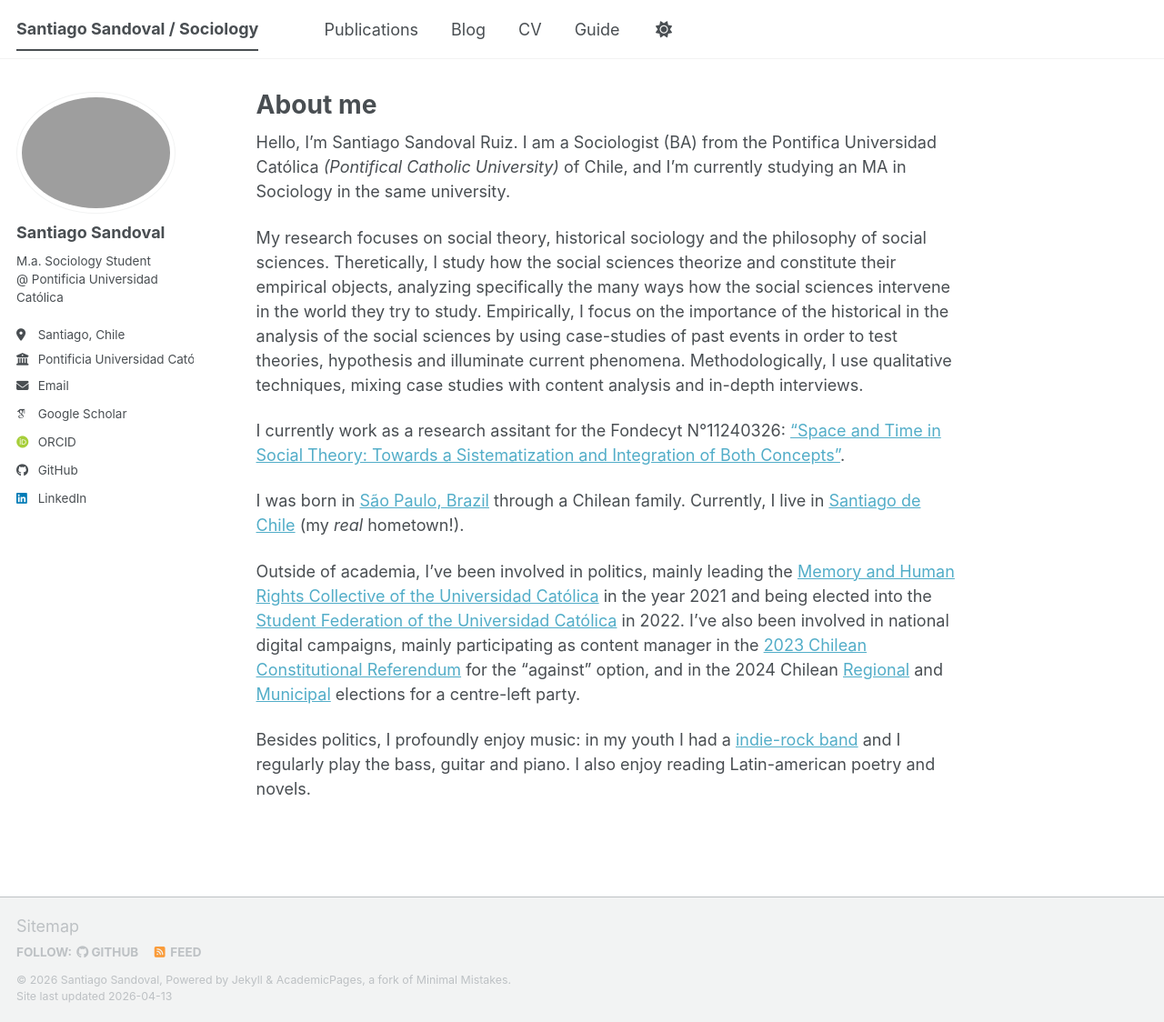
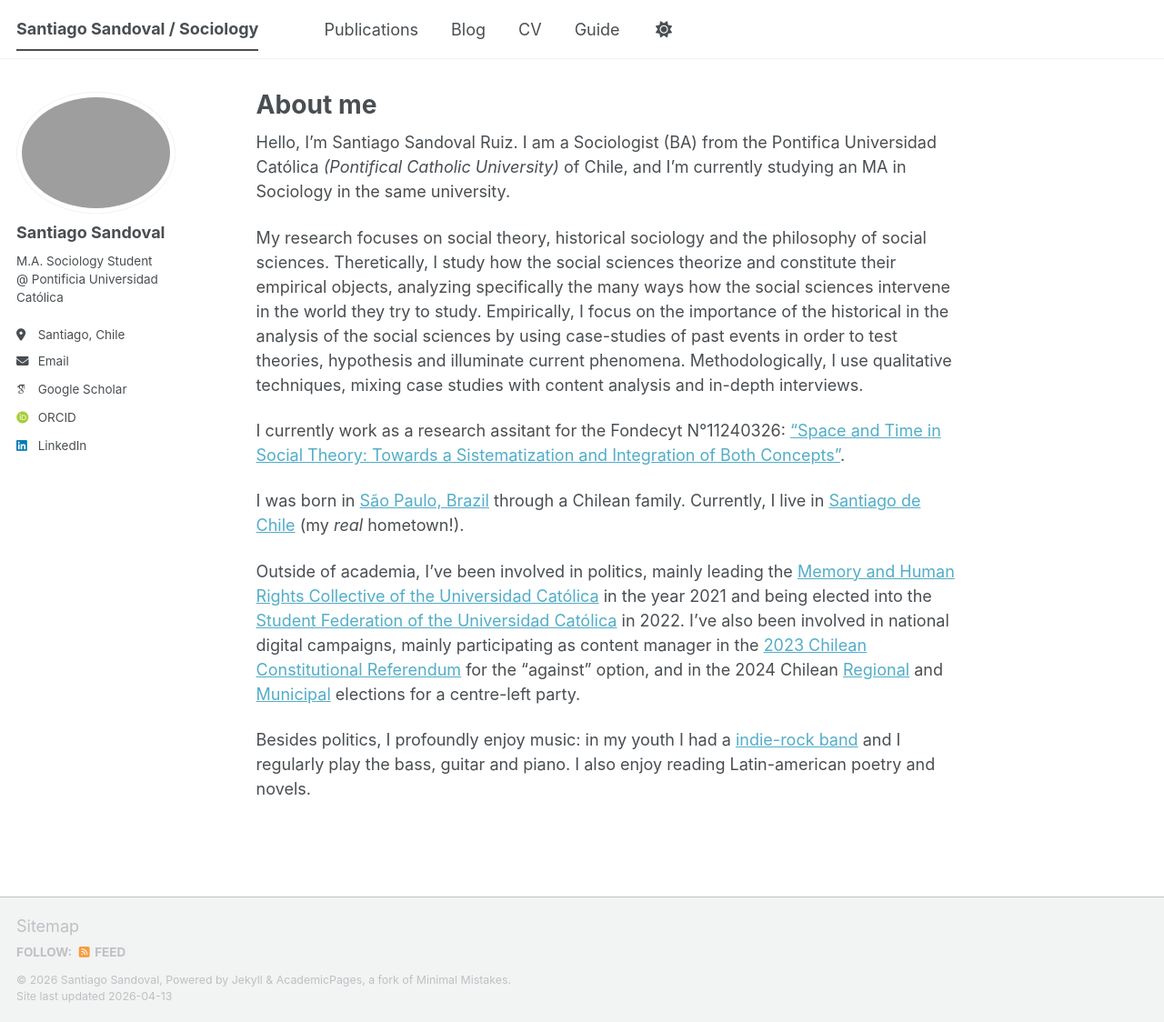
Before and after one commit to s-sandoval/s-sandoval.github.io, a Jekyll site: the page built from _pages/about.md, in a window 1280 px wide and 1124 px high. Shown: the whole window at 91% size. Built offline with Jekyll 4.4.1, drawn with Linux system fonts in a browser that asks for light colours; some web fonts are replaced; a script bundle is joined from its source files by our own code; library files that are not in the unit come from our copies.

Commit message:
Update _config.yml

```diff
--- a/_config.yml
+++ b/_config.yml
@@ -26,9 +26,9 @@ author:
   avatar           : "Profile_SSR.png"
   name             : "Santiago Sandoval"
   pronouns         : # example: "she/her"
-  bio              : "M.a. Sociology Student @ Pontificia Universidad Católica"
+  bio              : "M.A. Sociology Student @ Pontificia Universidad Católica"
   location         : "Santiago, Chile"
-  employer         : "Pontificia Universidad Católica de Chile"
+  employer         :
   uri              : # URL
   email            : "santiago.sandoval@alumni.uc.cl"
 
@@ -51,7 +51,7 @@ author:
   bitbucket        : # Username - Update with your username on the site
   codepen          : # Username
   dribbble         : # Username
-  github           : "s-sandoval"
+  github           :
   kaggle           : # Username
   stackoverflow    : # User number or user number and name (i.e., use "1" or "1/jeff-atwood")
 
```
